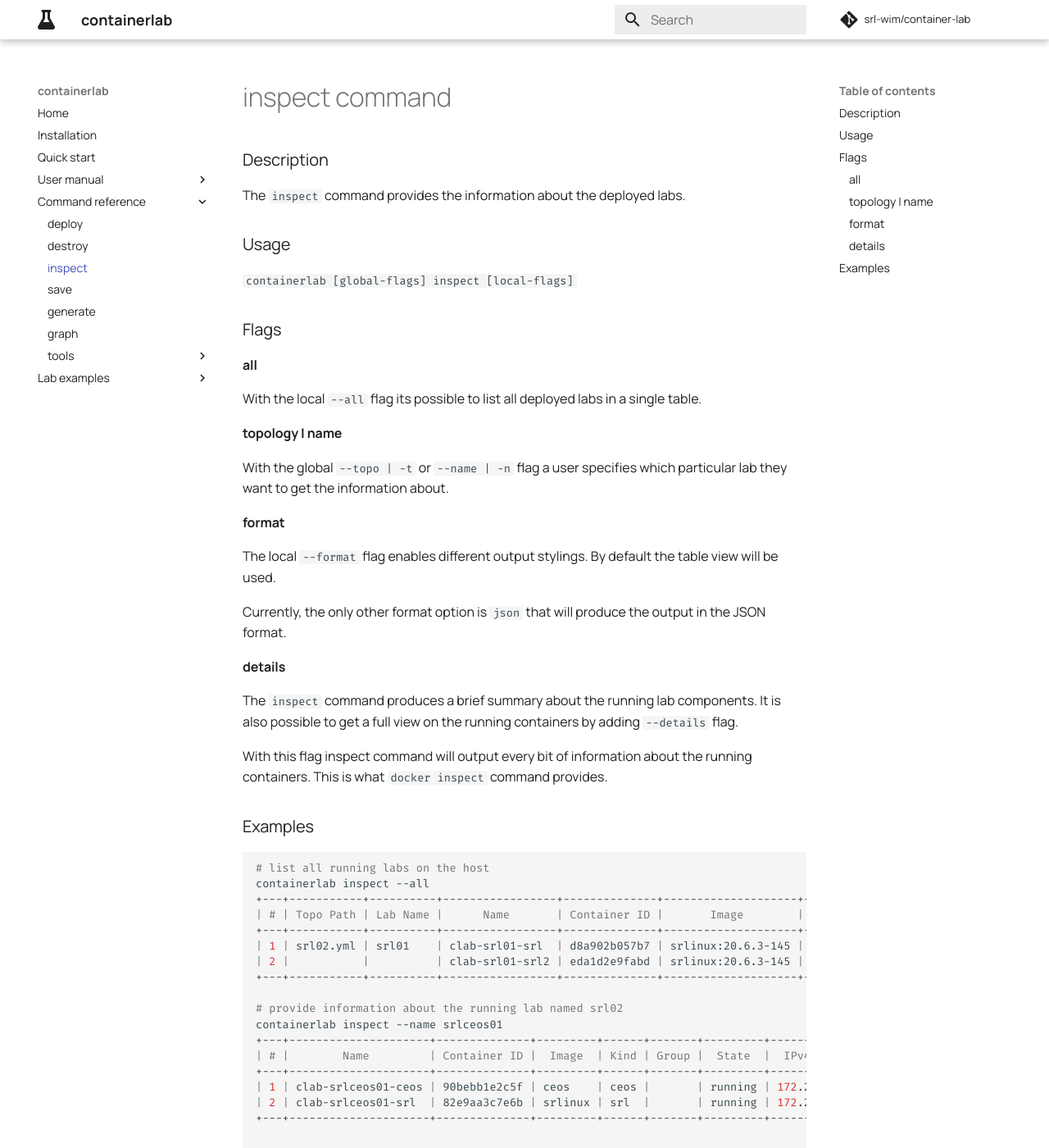
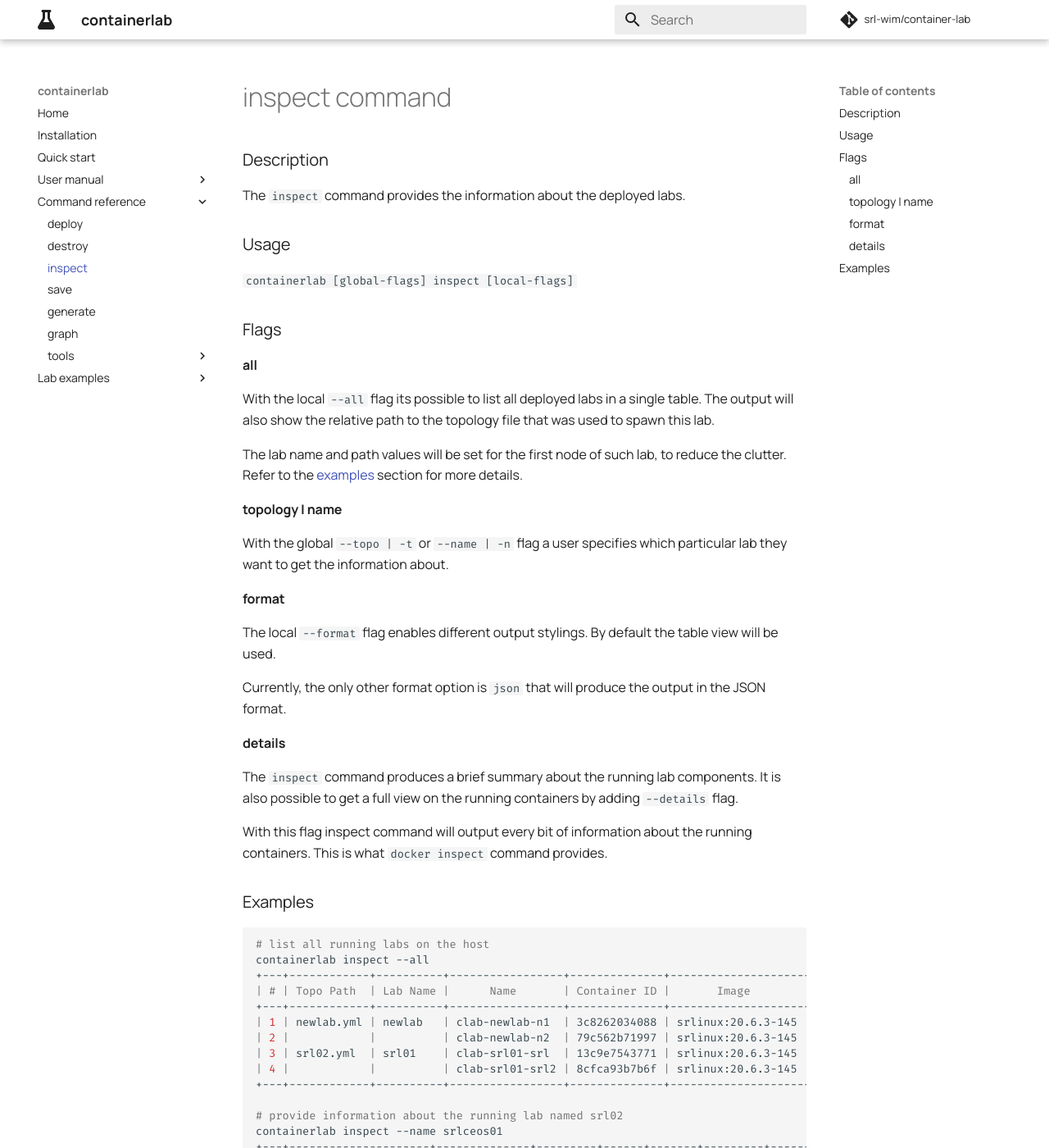
Before and after one commit to srl-labs/containerlab, an MkDocs documentation site: the page built from docs/cmd/inspect.md, in a window 1280 px wide and 1400 px high. Shown: the whole window at 82% size. Built offline with MkDocs 1.6.1 and Material for MkDocs 9.7.7, drawn with Linux system fonts in a browser that asks for light colours; comment, search, counter and statistics services are not loaded.

Commit message:
added multilab example

````diff
--- a/docs/cmd/inspect.md
+++ b/docs/cmd/inspect.md
@@ -11,7 +11,9 @@ The `inspect` command provides the information about the deployed labs.
 ### Flags
 
 #### all
-With the local `--all` flag its possible to list all deployed labs in a single table.
+With the local `--all` flag its possible to list all deployed labs in a single table. The output will also show the relative path to the topology file that was used to spawn this lab.
+
+The lab name and path values will be set for the first node of such lab, to reduce the clutter. Refer to the [examples](#examples) section for more details.
 
 #### topology | name
 
@@ -33,12 +35,14 @@ With this flag inspect command will output every bit of information about the ru
 ```bash
 # list all running labs on the host
 containerlab inspect --all
-+---+-----------+----------+-----------------+--------------+--------------------+------+-------+---------+----------------+----------------------+
-| # | Topo Path | Lab Name |      Name       | Container ID |       Image        | Kind | Group |  State  |  IPv4 Address  |     IPv6 Address     |
-+---+-----------+----------+-----------------+--------------+--------------------+------+-------+---------+----------------+----------------------+
-| 1 | srl02.yml | srl01    | clab-srl01-srl  | d8a902b057b7 | srlinux:20.6.3-145 | srl  |       | running | 172.20.20.2/24 | 2001:172:20:20::2/80 |
-| 2 |           |          | clab-srl01-srl2 | eda1d2e9fabd | srlinux:20.6.3-145 | srl  |       | running | 172.20.20.3/24 | 2001:172:20:20::3/80 |
-+---+-----------+----------+-----------------+--------------+--------------------+------+-------+---------+----------------+----------------------+
++---+------------+----------+-----------------+--------------+--------------------+------+-------+---------+----------------+----------------------+
+| # | Topo Path  | Lab Name |      Name       | Container ID |       Image        | Kind | Group |  State  |  IPv4 Address  |     IPv6 Address     |
++---+------------+----------+-----------------+--------------+--------------------+------+-------+---------+----------------+----------------------+
+| 1 | newlab.yml | newlab   | clab-newlab-n1  | 3c8262034088 | srlinux:20.6.3-145 | srl  |       | running | 172.20.20.4/24 | 2001:172:20:20::4/80 |
+| 2 |            |          | clab-newlab-n2  | 79c562b71997 | srlinux:20.6.3-145 | srl  |       | running | 172.20.20.5/24 | 2001:172:20:20::5/80 |
+| 3 | srl02.yml  | srl01    | clab-srl01-srl  | 13c9e7543771 | srlinux:20.6.3-145 | srl  |       | running | 172.20.20.2/24 | 2001:172:20:20::2/80 |
+| 4 |            |          | clab-srl01-srl2 | 8cfca93b7b6f | srlinux:20.6.3-145 | srl  |       | running | 172.20.20.3/24 | 2001:172:20:20::3/80 |
++---+------------+----------+-----------------+--------------+--------------------+------+-------+---------+----------------+----------------------+
 
 # provide information about the running lab named srl02
 containerlab inspect --name srlceos01
````
